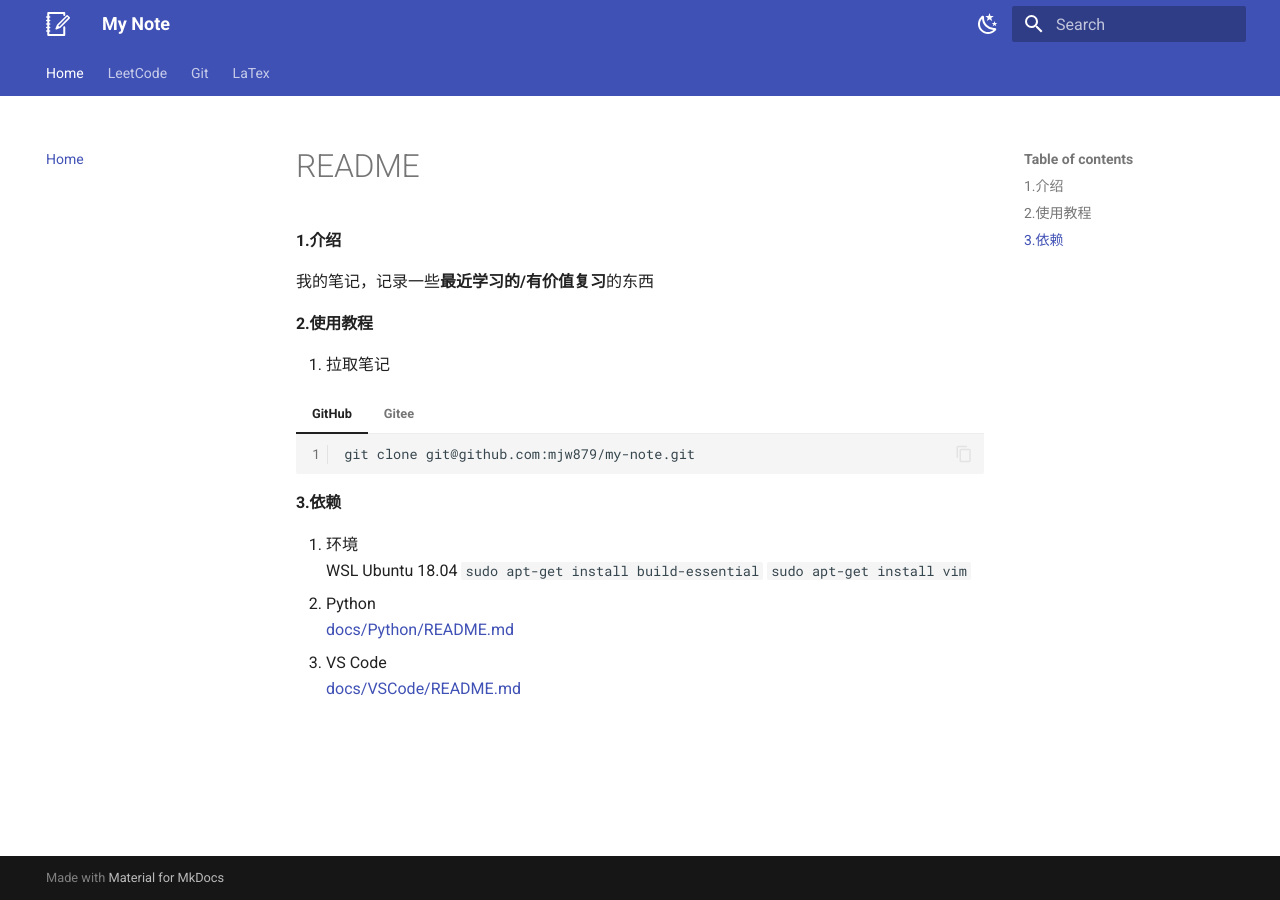
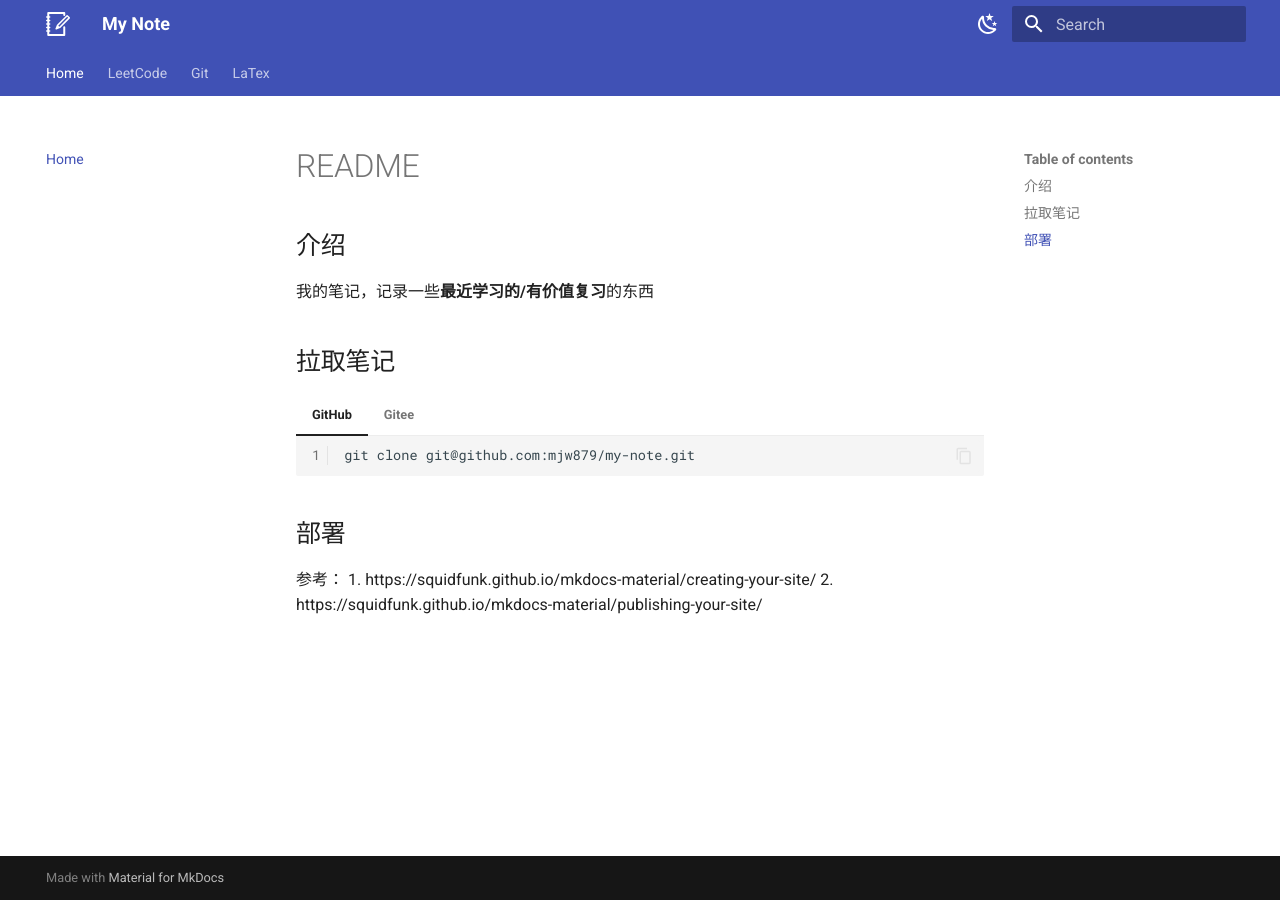
Before and after one commit to mjw879/my-note, an MkDocs documentation site: the page built from docs/index.md, in a window 1280 px wide. Built offline with MkDocs 1.6.1 and Material for MkDocs 9.7.7, drawn with Linux system fonts in a browser that asks for light colours.

Commit message:
修改readme

````diff
--- a/docs/index.md
+++ b/docs/index.md
@@ -1,12 +1,11 @@
 # README
 
-#### 1.介绍
+## 介绍
 
 我的笔记，记录一些**最近学习的/有价值复习**的东西
 
-#### 2.使用教程
 
-1. 拉取笔记
+## 拉取笔记
 
 === "GitHub"
 
@@ -21,13 +20,8 @@
     ```
 
 
-#### 3.依赖
+## 部署
 
-1. 环境
-   WSL Ubuntu 18.04
-   `sudo apt-get install build-essential`
-   `sudo apt-get install vim`
-2. Python
-   [docs/Python/README.md](docs/Python/README.md)
-3. VS Code
-   [docs/VSCode/README.md](docs/VSCode/README.md)
+参考：
+1. https://squidfunk.github.io/mkdocs-material/creating-your-site/
+2. https://squidfunk.github.io/mkdocs-material/publishing-your-site/
````
Also changed, not shown: README.md (+6 -12 lines).
